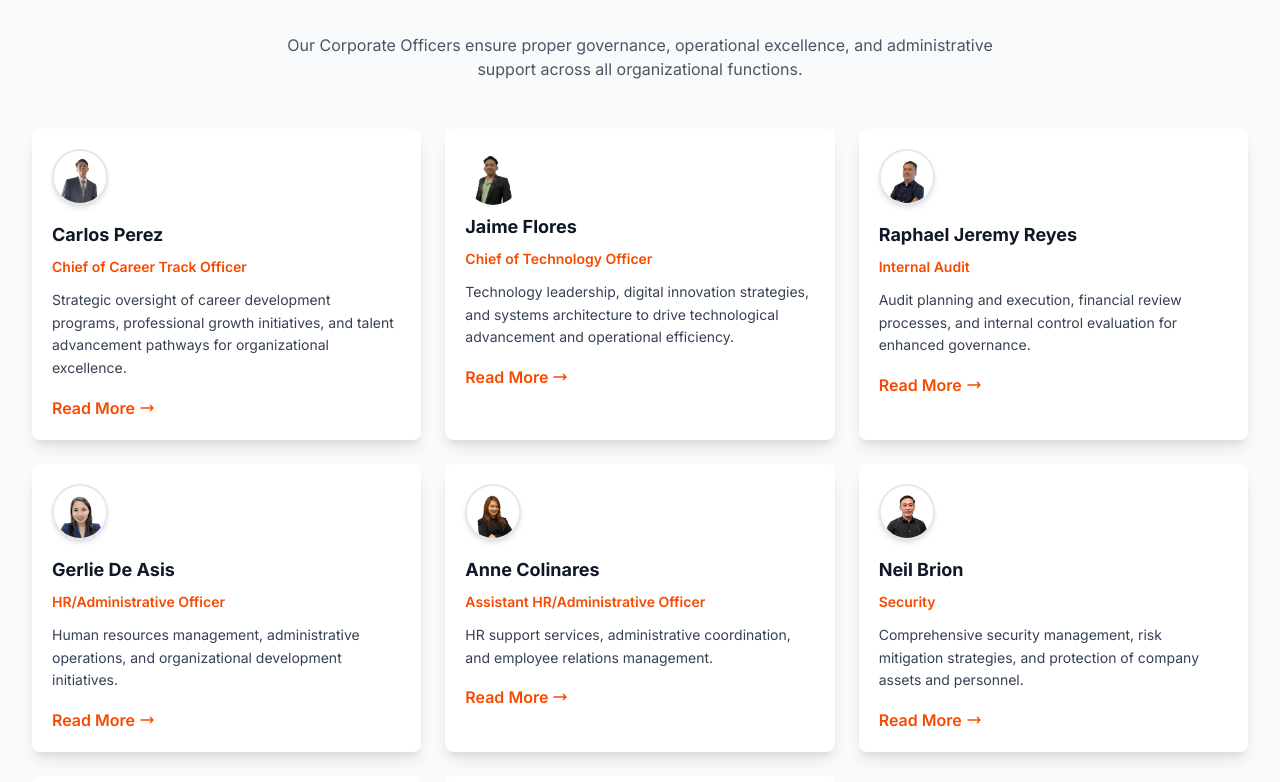
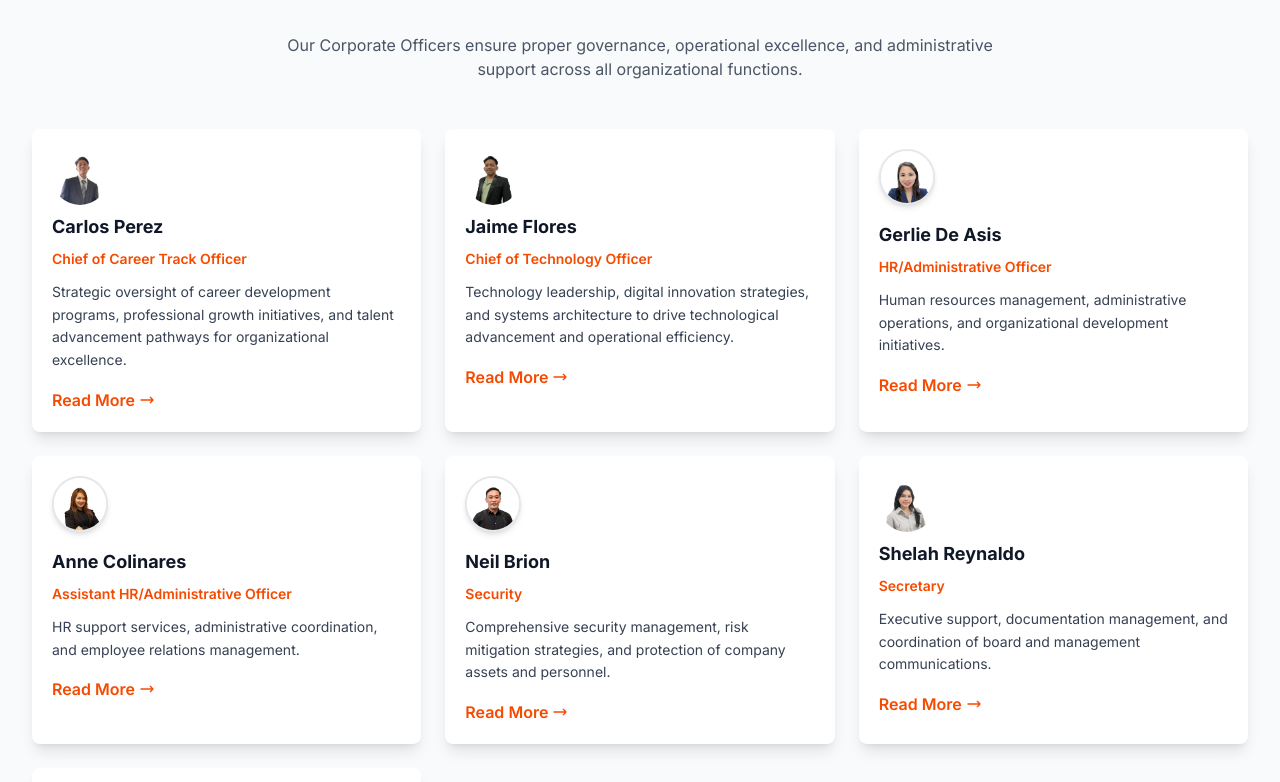
Before and after one commit to AmuroBrian/inspirealliancefundgroup, a Next.js app: page /about in a window 1280 px wide. Shown: the part 2503-3285 px from the top of the page. Built offline with nearby package versions, Linux system fonts and the light colour scheme.

Commit message:
updatedv2

```diff
--- a/src/app/about/page.js
+++ b/src/app/about/page.js
@@ -59,12 +59,6 @@ const corporateOfficers = [
         position: "Chief of Technology Officer",
         description: "Technology leadership, digital innovation strategies, and systems architecture to drive technological advancement and operational efficiency.",
         slug: "jaime-flores"
-    },
-    {
-        name: "Raphael Jeremy Reyes",
-        position: "Internal Audit",
-        description: "Audit planning and execution, financial review processes, and internal control evaluation for enhanced governance.",
-        slug: "raphael-jeremy-reyes"
     },
     {
         name: "Gerlie De Asis",
@@ -222,6 +216,10 @@ export default function AboutPage() {
                                 <div key={index} className="bg-white rounded-lg shadow-lg p-5 hover:shadow-xl transition-all duration-300 group cursor-pointer">
                                     {officer.name === 'Jaime Flores' ? (
                                         <img src="/officers/jaime.png" alt="Jaime Flores" className="object-cover w-14 h-14 rounded-full mb-2" />
+                                    ) : officer.name === 'Carlos Perez' ? (
+                                        <img src="/officers/carlos.png" alt="Carlos Perez" className="object-cover w-14 h-14 rounded-full mb-2" />
+                                    ) : officer.name === 'Shelah Reynaldo' ? (
+                                        <img src="/officers/shelah.png" alt="Shelah Reynaldo" className="object-cover w-14 h-14 rounded-full mb-2" />
                                     ) : (
                                         <Avatar
                                             name={officer.name}
```
